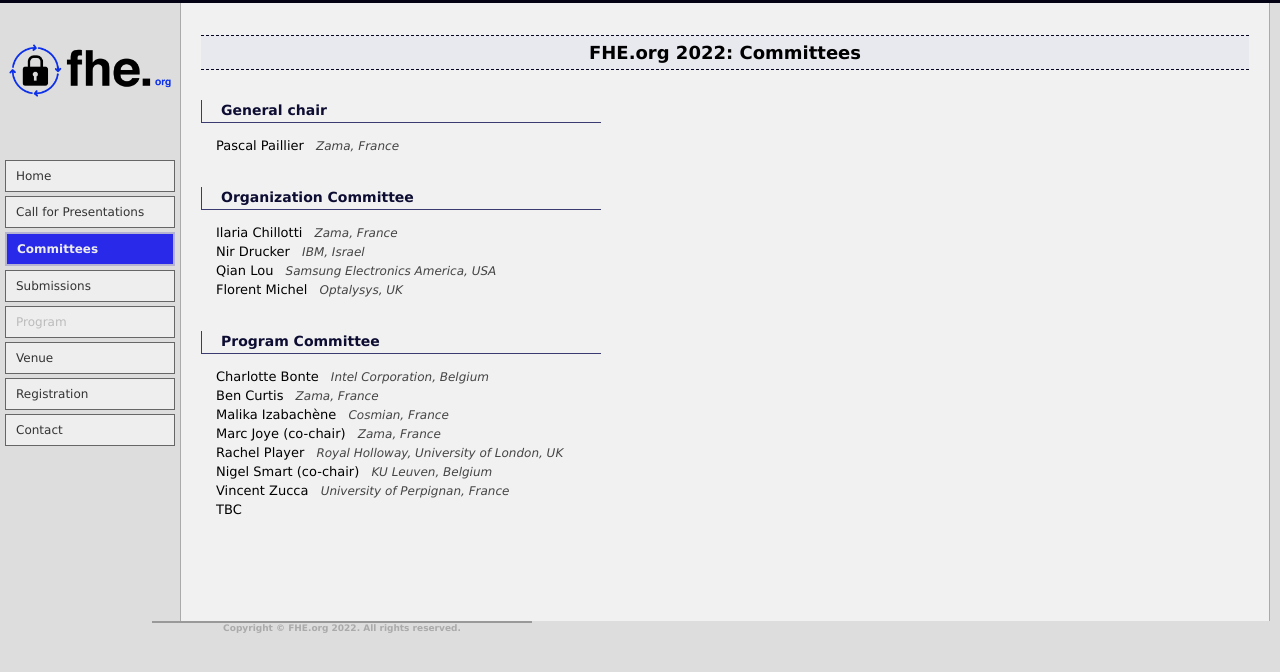
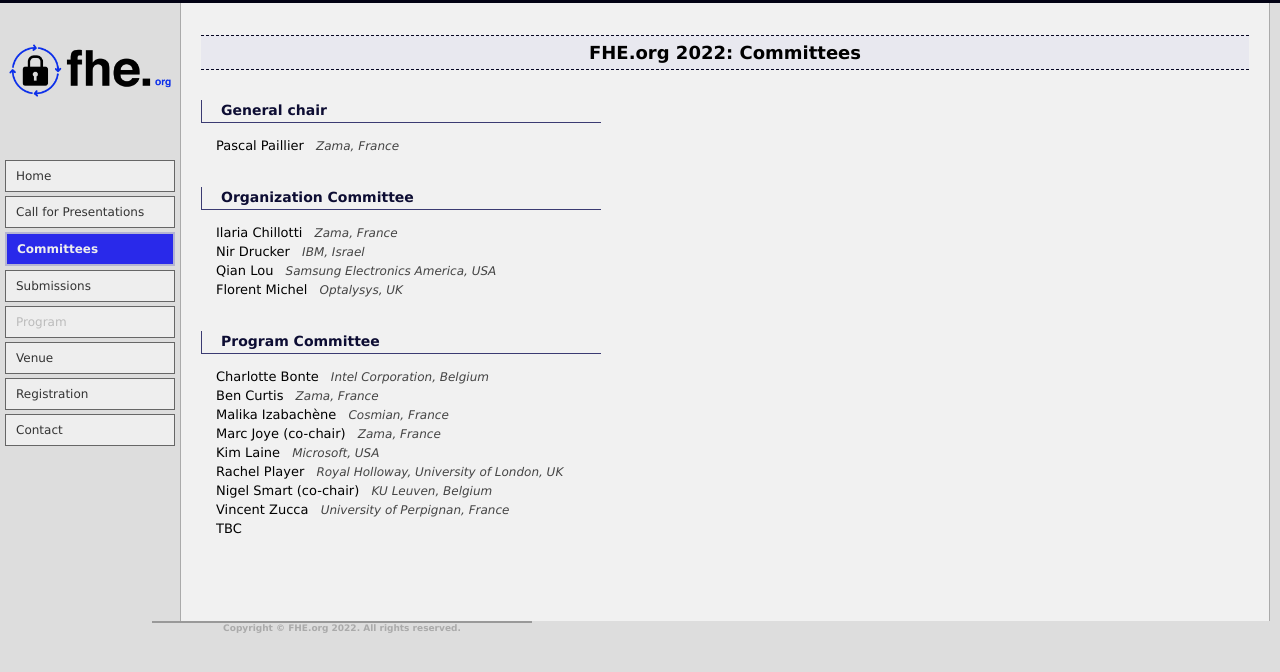
Before and after one commit to MarcJoye/marcjoye.github.io, a plain HTML site: page conferences/fhe2022/committees.html in a window 1280 px wide. Drawn offline with Linux system fonts and the light colour scheme.

Commit message:
Add files via upload

```diff
--- a/conferences/fhe2022/committees.html
+++ b/conferences/fhe2022/committees.html
@@ -40,6 +40,7 @@
     <li>Ben Curtis <span class="affil">Zama, France</span></li>
     <li>Malika Izabach&egrave;ne <span class="affil">Cosmian, France</span></li>
     <li>Marc Joye (co-chair) <span class="affil">Zama, France</span></li>
+    <li>Kim Laine <span class="affil">Microsoft, USA</span></li>
     <li>Rachel Player <span class="affil">Royal Holloway, University of London, UK</span></li>
     <li>Nigel Smart (co-chair) <span class="affil">KU Leuven, Belgium</span></li>
     <li>Vincent Zucca <span class="affil">University of Perpignan, France</span></li>
```
